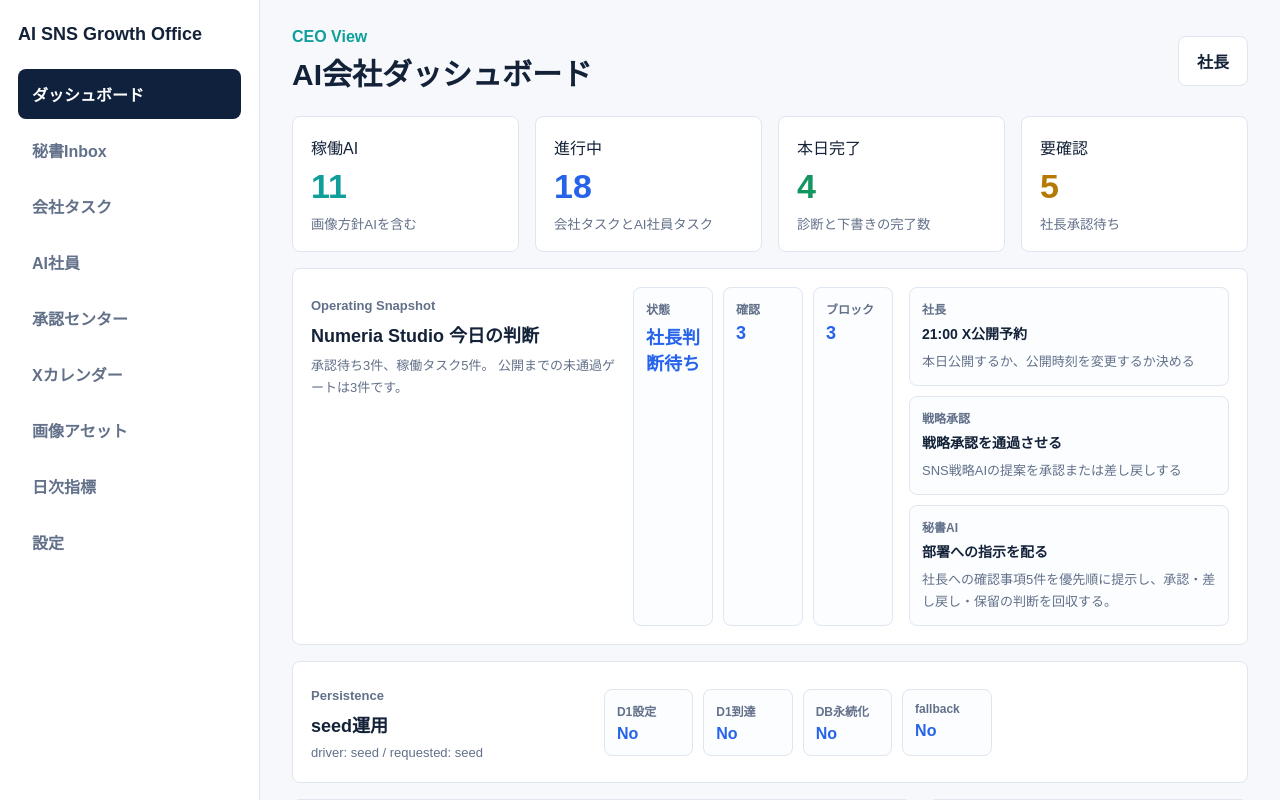
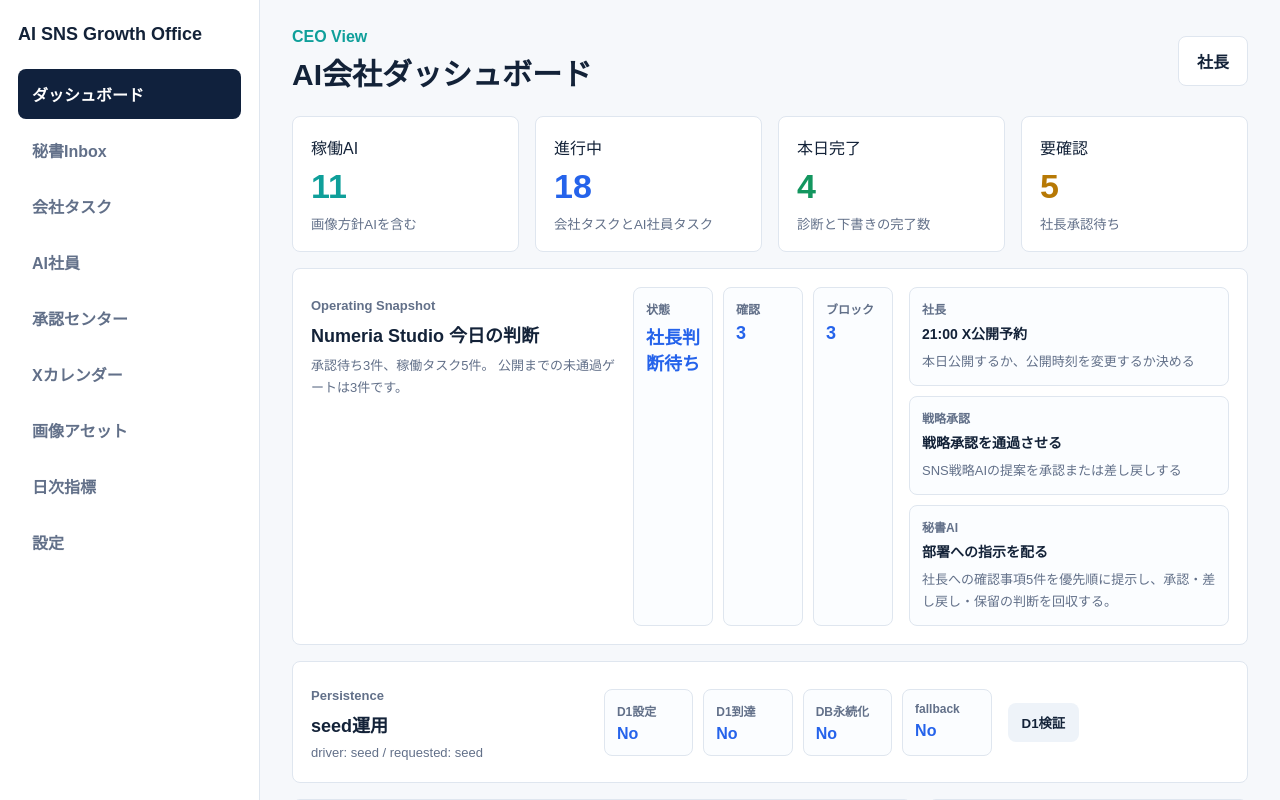
Before and after one commit to karukimori-wq/ai-sns-growth-office, a Next.js app: page / in a window 1280 px wide. Shown: the top 800 px of the page. Built offline with nearby package versions, Linux system fonts and the light colour scheme.

Commit message:
Add dashboard persistence roundtrip check

```diff
--- /dev/null
+++ b/app/components/persistence-status-panel.tsx
@@ -0,0 +1,124 @@
+"use client";
+
+import { useState } from "react";
+
+type RepositoryReadinessReport = {
+  activeDriver: string;
+  requestedDriver: string;
+  durablePersistenceRequested: boolean;
+  databaseBackedPersistenceReady: boolean;
+  d1Configured: boolean;
+  d1Reachable: boolean;
+  fallbackUsed: boolean;
+  issues: string[];
+};
+
+type RoundtripReport = {
+  status: string;
+  roundtripReady: boolean;
+  operation?: {
+    recordId?: string;
+  };
+  issues?: string[];
+};
+
+export function PersistenceStatusPanel({ initialReport }: { initialReport: RepositoryReadinessReport }) {
+  const [report, setReport] = useState(initialReport);
+  const [roundtrip, setRoundtrip] = useState<RoundtripReport | null>(null);
+  const [busy, setBusy] = useState(false);
+  const [message, setMessage] = useState<string | null>(null);
+
+  async function runPersistenceCheck() {
+    setBusy(true);
+    setMessage(null);
+
+    try {
+      const statusResponse = await fetch("/api/persistence/status", { cache: "no-store" });
+      const statusPayload = await statusResponse.json();
+      setReport({
+        activeDriver: statusPayload.repositoryDriver,
+        requestedDriver: statusPayload.requestedDriver,
+        durablePersistenceRequested: statusPayload.durablePersistenceRequested,
+        databaseBackedPersistenceReady: statusPayload.databaseBackedPersistenceReady,
+        d1Configured: statusPayload.d1Configured,
+        d1Reachable: statusPayload.d1Reachable,
+        fallbackUsed: statusPayload.fallbackUsed,
+        issues: statusPayload.issues ?? []
+      });
+
+      const roundtripResponse = await fetch("/api/persistence/roundtrip", { method: "POST" });
+      const roundtripPayload = await roundtripResponse.json();
+      setRoundtrip(roundtripPayload);
+
+      if (!statusResponse.ok || !roundtripResponse.ok) {
+        setMessage(roundtripPayload.issues?.[0] ?? statusPayload.issues?.[0] ?? "永続化検証に失敗しました");
+        return;
+      }
+
+      setMessage("永続化の読み書き検証が完了しました");
+    } catch {
+      setMessage("永続化検証の通信に失敗しました");
+    } finally {
+      setBusy(false);
+    }
+  }
+
+  return (
+    <section className="persistencePanel" aria-label="永続化ステータス">
+      <div>
+        <p className="eyebrow">Persistence</p>
+        <h2>{formatPersistenceStatus(report)}</h2>
+        <p>
+          driver: {report.activeDriver} / requested: {report.requestedDriver}
+        </p>
+        {roundtrip ? (
+          <p>
+            roundtrip: {formatBoolean(roundtrip.roundtripReady)}
+            {roundtrip.operation?.recordId ? ` / ${roundtrip.operation.recordId}` : ""}
+          </p>
+        ) : null}
+      </div>
+      <div className="persistenceChecks">
+        <article>
+          <span>D1設定</span>
+          <strong>{formatBoolean(report.d1Configured)}</strong>
+        </article>
+        <article>
+          <span>D1到達</span>
+          <strong>{formatBoolean(report.d1Reachable)}</strong>
+        </article>
+        <article>
+          <span>DB永続化</span>
+          <strong>{formatBoolean(report.databaseBackedPersistenceReady)}</strong>
+        </article>
+        <article>
+          <span>fallback</span>
+          <strong>{formatBoolean(report.fallbackUsed)}</strong>
+        </article>
+      </div>
+      <div className="persistenceActions">
+        <button className="secondaryButton" disabled={busy} onClick={runPersistenceCheck} type="button">
+          {busy ? "検証中" : "D1検証"}
+        </button>
+        {message ? <p className={roundtrip?.roundtripReady ? "persistenceSuccess" : "persistenceIssue"}>{message}</p> : null}
+        {!message && report.issues.length > 0 ? <p className="persistenceIssue">{report.issues[0]}</p> : null}
+      </div>
+    </section>
+  );
+}
+
+function formatPersistenceStatus(report: RepositoryReadinessReport) {
+  if (report.databaseBackedPersistenceReady) {
+    return "永続化OK";
+  }
+
+  if (report.durablePersistenceRequested) {
+    return "要設定";
+  }
+
+  return "seed運用";
+}
+
+function formatBoolean(value: boolean) {
+  return value ? "Yes" : "No";
+}
--- a/app/globals.css
+++ b/app/globals.css
@@ -184,6 +184,23 @@ h2 {
   border: 1px solid #f1d99f;
   border-radius: 8px;
   background: #fffaf0;
+  padding: 12px;
+}
+
+.persistenceActions {
+  display: grid;
+  gap: 10px;
+}
+
+.persistenceActions button {
+  justify-self: start;
+}
+
+.persistenceSuccess {
+  border: 1px solid #b7e2c3;
+  border-radius: 8px;
+  background: #f1fbf4;
+  color: #23643a;
   padding: 12px;
 }
 
--- a/app/page.tsx
+++ b/app/page.tsx
@@ -31,6 +31,7 @@ import { EmployeeTaskBoard } from "./components/employee-task-board";
 import { ExecutionQueue } from "./components/execution-queue";
 import { MediaAssetBoard } from "./components/media-asset-board";
 import { PerformanceActionMaterializer } from "./components/performance-action-materializer";
+import { PersistenceStatusPanel } from "./components/persistence-status-panel";
 import { PublishApprovalSelector } from "./components/publish-approval-selector";
 
 const navItems = [
@@ -140,22 +141,6 @@ function formatRate(value: number | string) {
   return value === "unknown" ? "未判定" : `${Math.round(Number(value) * 1000) / 10}%`;
 }
 
-function formatPersistenceStatus(report: RepositoryReadinessReport) {
-  if (report.databaseBackedPersistenceReady) {
-    return "永続化OK";
-  }
-
-  if (report.durablePersistenceRequested) {
-    return "要設定";
-  }
-
-  return "seed運用";
-}
-
-function formatBoolean(value: boolean) {
-  return value ? "Yes" : "No";
-}
-
 export default async function Home() {
   const [repositoryReadiness, persistedPerformanceSnapshots, persistedEmployeeTasks] = await Promise.all([
     createRepositoryReadinessReport({
@@ -258,36 +243,7 @@ export default async function Home() {
           </div>
         </section>
 
-        <section className="persistencePanel" aria-label="永続化ステータス">
-          <div>
-            <p className="eyebrow">Persistence</p>
-            <h2>{formatPersistenceStatus(repositoryReadiness)}</h2>
-            <p>
-              driver: {repositoryReadiness.activeDriver} / requested: {repositoryReadiness.requestedDriver}
-            </p>
-          </div>
-          <div className="persistenceChecks">
-            <article>
-              <span>D1設定</span>
-              <strong>{formatBoolean(repositoryReadiness.d1Configured)}</strong>
-            </article>
-            <article>
-              <span>D1到達</span>
-              <strong>{formatBoolean(repositoryReadiness.d1Reachable)}</strong>
-            </article>
-            <article>
-              <span>DB永続化</span>
-              <strong>{formatBoolean(repositoryReadiness.databaseBackedPersistenceReady)}</strong>
-            </article>
-            <article>
-              <span>fallback</span>
-              <strong>{formatBoolean(repositoryReadiness.fallbackUsed)}</strong>
-            </article>
-          </div>
-          {repositoryReadiness.issues.length > 0 ? (
-            <p className="persistenceIssue">{repositoryReadiness.issues[0]}</p>
-          ) : null}
-        </section>
+        <PersistenceStatusPanel initialReport={repositoryReadiness} />
 
         <div className="contentGrid">
           <section className="panel wide">
```
Also changed, not shown: 2 other files (tests, documents, lock files or other folders).
